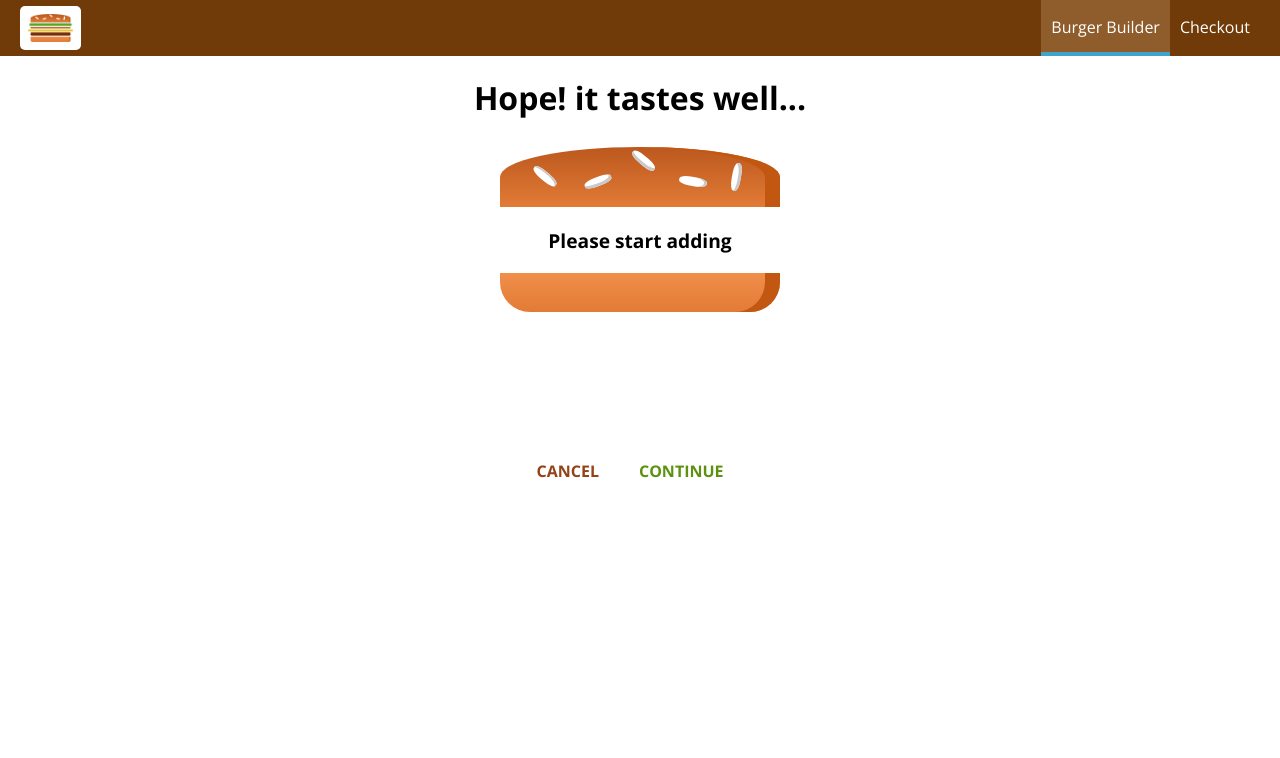
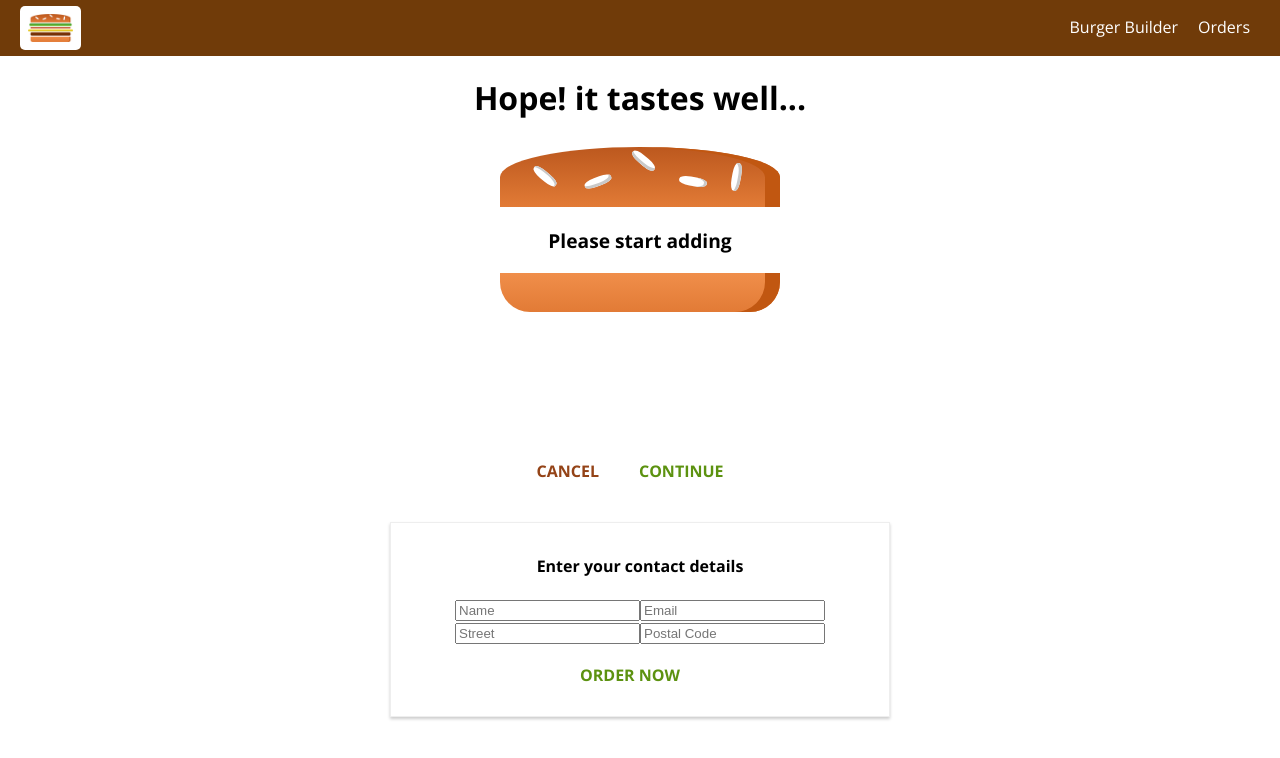
Before and after one commit to rakesh0030/shop-burgers, a React (Create React App) app: page /checkout in a window 1280 px wide. Both pictures are taken after a click on the button "CONTINUE". Shown: the top 758 px of the page. Built offline with nearby package versions, Linux system fonts and the light colour scheme.

Commit message:
Added contact-data section. Added Orders page and its routing part. Now Fetching orders from firebase. Also Add NavLink for toolbar

```diff
--- a/src/App.js
+++ b/src/App.js
@@ -4,6 +4,7 @@ import {BrowserRouter, Route, Switch} from 'react-router-dom';
 import Layout from './components/Layout/Layout';
 import BurgerBuilder from './containers/BurgerBuilder/BurgerBuilder';
 import Checkout from './containers/Checkout/Checkout';
+import Orders from './containers/Orders/Orders';
 
 function App() {
   return (
@@ -13,6 +14,7 @@ function App() {
           <Switch>
             <Route path="/" exact component={BurgerBuilder}/>
             <Route path="/checkout" component={Checkout}/>
+            <Route path="/orders" component={Orders}/>
           </Switch>
         </Layout>
       </div>
--- a/src/components/Navigation/NavigationItems/NavigationItem/NavigationItem.js
+++ b/src/components/Navigation/NavigationItems/NavigationItem/NavigationItem.js
@@ -1,12 +1,15 @@
 import React from 'react';
+import { NavLink } from 'react-router-dom';
 
 import styles from './NavigationItem.module.css';
 
 const navigationItem=(props)=>{
     return(
-        <li className={styles.NavigationItem}><a
-        className={props.active ? styles.active : null}
-        href={props.link}>{props.children}</a></li>
+        <li className={styles.NavigationItem}>
+         <NavLink to={props.link} activeClassName={styles.active} exact>
+             {props.children}
+        </NavLink>
+        </li>
     );
 }
 
--- a/src/components/Navigation/NavigationItems/NavigationItems.js
+++ b/src/components/Navigation/NavigationItems/NavigationItems.js
@@ -1,4 +1,5 @@
 import React from 'react';
+
 
 import styles from './NavigationItems.module.css';
 
@@ -7,8 +8,8 @@ import NavigationItem from './NavigationItem/NavigationItem';
 const navigationItems=()=>{
     return(
         <ul className={styles.NavigationItems}>
-        <NavigationItem link="/" active>Burger Builder</NavigationItem>
-        <NavigationItem link="/">Checkout</NavigationItem>
+        <NavigationItem link="/">Burger Builder</NavigationItem>
+        <NavigationItem link="/orders">Orders</NavigationItem>
         </ul>
     );
 }
--- /dev/null
+++ b/src/components/Orders/Order.js
@@ -0,0 +1,23 @@
+import React from 'react';
+
+import styles from './Order.module.css';
+
+const order = (props)=>{
+  let ingredients = [];
+  for(let key in props.ingredients){
+    ingredients.push(key + '(' + props.ingredients[key] + ')');
+  }
+  ingredients = ingredients.map((igr)=>{
+    return <span key={igr} style={{textTransform : 'capitalize',display:'inline-block',margin:'0 8px',border:'1px solid #ccc',padding:'5px'}}>
+      {igr}
+    </span>
+  })
+  return(
+    <div className={styles.Order}>
+        <p>Ingredients : {ingredients}</p>
+  <p>Price : <strong>USD {props.price}</strong></p>
+    </div>
+  )
+}
+
+export default order;
--- /dev/null
+++ b/src/components/Orders/Order.module.css
@@ -0,0 +1,8 @@
+.Order{
+  width: 80%;
+  border : 1px solid #eee;
+  box-shadow: 0 2px 3px #ccc;
+  padding: 10px;
+  margin : 10px auto;
+  box-sizing: border-box;
+}
--- a/src/containers/BurgerBuilder/BurgerBuilder.js
+++ b/src/containers/BurgerBuilder/BurgerBuilder.js
@@ -149,10 +149,11 @@ class BurgerBuilder extends Component{
           for(let i in this.state.ingredients){
               queryParams.push(encodeURIComponent(i) + "=" + encodeURIComponent(this.state.ingredients[i]));
           }
+          queryParams.push('price=' + this.state.totalPrice);
           const queryString = queryParams.join('&');
           this.props.history.push({
               pathname : '/checkout',
-              search : '?' + queryString
+              search : '?' + queryString,
           });
    }
 
--- a/src/containers/Checkout/Checkout.js
+++ b/src/containers/Checkout/Checkout.js
@@ -1,6 +1,8 @@
 import React,{Component} from 'react';
+import {Route} from 'react-router-dom';
 
 import CheckoutSummary from '../../components/Orders/CheckoutSummary/CheckoutSummary';
+import ContactData from './ContactData/ContactData';
 
 class Checkout extends Component {
   state={
@@ -9,18 +11,26 @@ class Checkout extends Component {
       bacon :0,
       meat :0,
       cheese : 0
-    }
+    },
+    price : 0
   }
 
   componentDidMount = () =>{
-    console.log(this.props);
+    console.log("Props of the component is",this.props);
     const query = new URLSearchParams(this.props.location.search);
     const ingredients = {};
+    let price;
     for(let param of query.entries()){
-      ingredients[param[0]] = +param[1]; //+ in beginning convert it to a number
+      if('price' == param[0]){
+        price = param[1];
+      }
+      else{
+        ingredients[param[0]] = +param[1]; //+ in beginning convert it to a number
+      }
     }
     this.setState({
-      ingredients
+      ingredients :ingredients,
+      price : price
     });
   }
 
@@ -37,9 +47,18 @@ class Checkout extends Component {
     return(
       <div>
         <CheckoutSummary ingredients={this.state.ingredients}
+        price = {this.state.price}
         checkoutCancelledHandler = {this.checkoutCancelledHandler}
         checkoutContinuedHandler = {this.checkoutContinuedHandler}
         />
+        {/*
+        Whenever we use render with Route we do not send history,location etc props directly we
+        have to instead get props as arguements and send them as props like we did below.
+        */}
+        <Route
+          path={this.props.match.path + "/contact-data"}
+          render={(props)=><ContactData ingredients={this.state.ingredients} price={this.state.price} {...props}/>}
+           />
       </div>
     )
   }
--- /dev/null
+++ b/src/containers/Checkout/ContactData/ContactData.js
@@ -0,0 +1,81 @@
+import React,{Component} from 'react';
+import axios from '../../../axios-orders';
+
+import Button from '../../../components/UI/Button/Button';
+import styles from './ContactData.module.css';
+import Spinner from '../../../components/UI/Spinner/Spinner';
+
+class ContactData extends Component{
+
+    state = {
+      name : '',
+      email : '',
+      address : {
+        street : '',
+        postalCode : ''
+      },
+      isLoading : false
+    };
+
+    orderHandler = (event)=>{
+      event.preventDefault();
+      console.log(this.props);
+      this.setState({
+        isLoading : true
+      });
+      const order = {
+          ingredients : this.props.ingredients,
+          price : this.props.price,
+          customer : {
+              //dummy customers object
+              name : "Customer-TEST",
+              address : {
+                  street : "test-street",
+                  city : "test-city",
+                  country : "test-country",
+                  zipCode : "XXXXXX"
+              },
+              email: "test@host.com"
+          },
+          deliveryType : "fast"
+      }
+      axios.post('/orders.json',order)
+        .then((response)=>{
+          this.setState({
+              isLoading : false
+          })
+          console.log("Response is : ",response);
+          // alert("Order placed",order);
+        })
+        .catch((error)=>{
+          this.setState({
+              isLoading : false
+          })
+          console.log("Some error occured while placing order",error);
+        });
+        this.props.history.push('/');
+    }
+
+    render(){
+      let form = (
+        <form>
+              <input type="text" name="name" placeholder="Name" />
+              <input type="email" name="email" placeholder="Email" />
+              <input type="text" name="street" placeholder="Street" />
+              <input type="text" name="postalCode" placeholder="Postal Code" />
+              <Button btnType="Success" clicked={this.orderHandler}>ORDER NOW</Button>
+            </form>
+      );
+      if(this.state.isLoading){
+        form = <Spinner />;
+      }
+      return(
+        <div className={styles.ContactData}>
+            <h4>Enter your contact details</h4>
+            {form}
+        </div>
+      )
+    }
+}
+
+export default ContactData;
--- /dev/null
+++ b/src/containers/Checkout/ContactData/ContactData.module.css
@@ -0,0 +1,19 @@
+.ContactData{
+  margin: 20px auto;
+  width: 80%;
+  text-align: center;
+  box-shadow: 0 2px 3px #ccc;
+  border : 1px solid #eee;
+  padding: 10px;
+  box-sizing: border-box;
+}
+
+.Input{
+ display: block;
+}
+
+@media (min-width : 600px){
+  .ContactData{
+    width: 500px;
+  }
+}
--- /dev/null
+++ b/src/containers/Orders/Orders.js
@@ -0,0 +1,49 @@
+import React, {Component} from 'react';
+
+import styles from './Orders.module.css';
+import Order from '../../components/Orders/Order';
+import axios from '../../axios-orders';
+import withErrorHandler from '../../hoc/withErrorHandler/withErrorHandler';
+
+class Orders extends Component{
+
+  state = {
+    orders : [],
+    loading : true
+  }
+
+  componentDidMount = ()=>{
+    axios.get('/orders.json')
+      .then((res)=>{
+        const fetchedOrders = [];
+        for(let key in res.data){
+          fetchedOrders.push({
+            ...res.data[key],
+            id : key
+          })
+        }
+        this.setState({
+          loading:false,
+          orders : fetchedOrders
+        })
+      })
+      .catch((err)=>{
+        console.log(err);
+        this.setState({
+          loading : false
+        })
+      })
+  }
+
+  render(){
+    return(
+      <div>
+        {this.state.orders.map((order)=>{
+          return <Order key={order.id} ingredients={order.ingredients} price={order.price}/>
+        })}
+      </div>
+    )
+  }
+}
+
+export default withErrorHandler(Orders , axios);
```
Also changed, not shown: src/containers/Orders/Orders.module.css (added).
